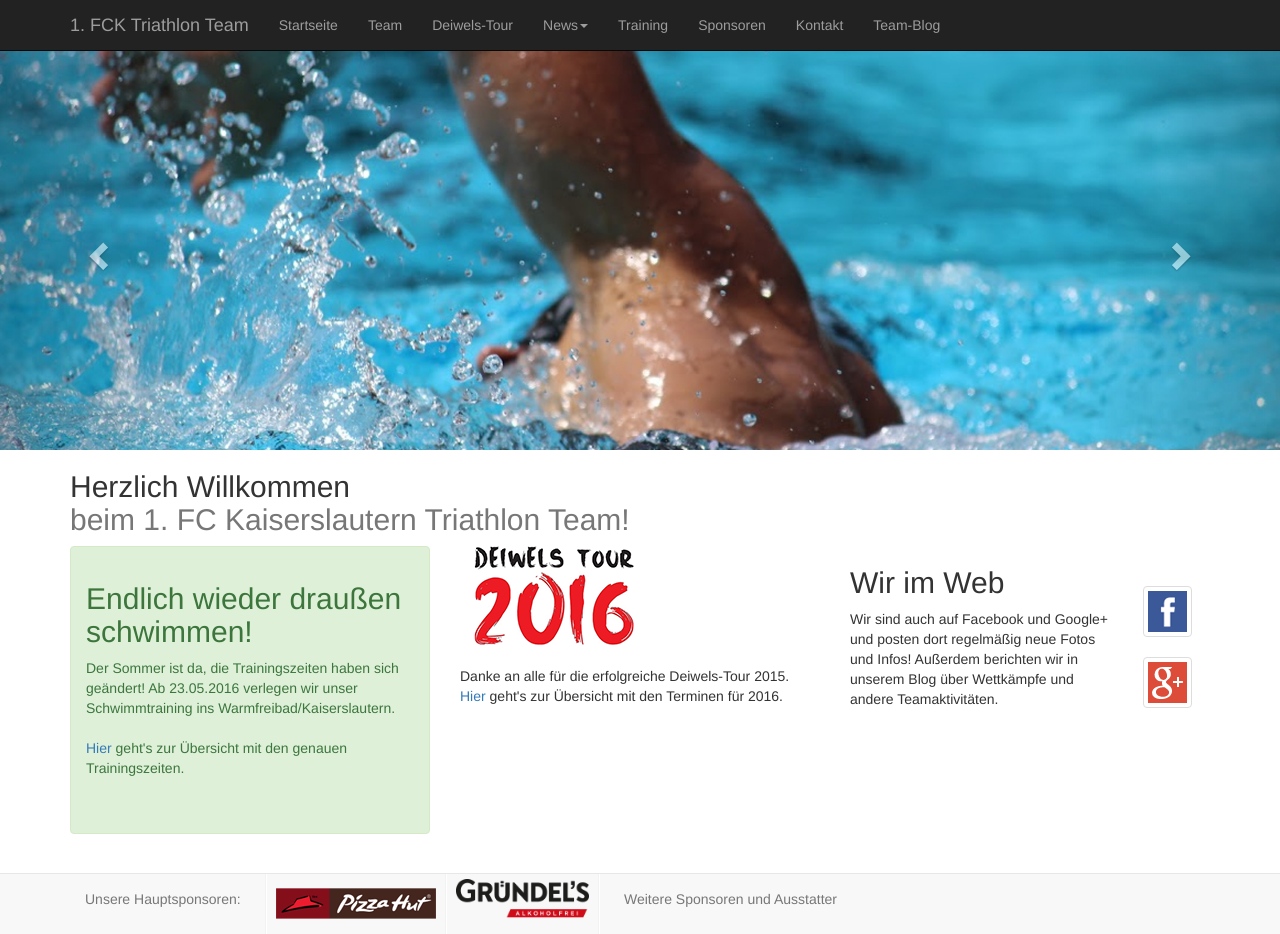
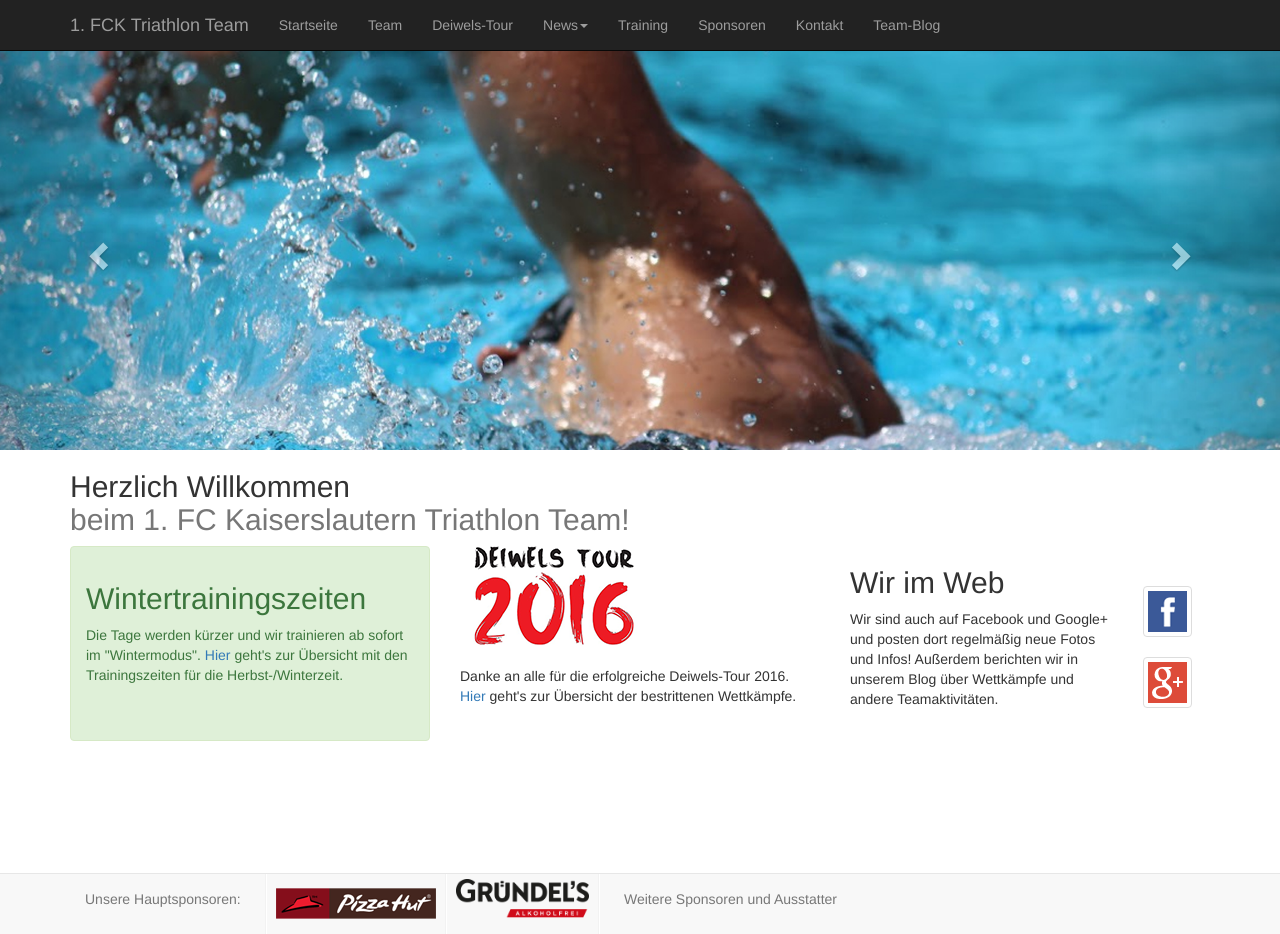
Before and after one commit to FCK-Triathlon-Team/fck-triathlon-team.github.io, a Jekyll site: the page built from index.html, in a window 1280 px wide and 934 px high. Built offline with Jekyll 4.4.1, drawn with Linux system fonts in a browser that asks for light colours; nearby versions of some CDN libraries; Markdown is read by kramdown in place of the engine named in the settings.

Commit message:
Startseite Wintertraining / Deiwels Tour

```diff
--- a/index.html
+++ b/index.html
@@ -41,9 +41,8 @@ title: 1.FC Kaiserslautern Triathlon Team
 
 <div class="col-lg-4">
 			<div class="alert alert-success">
-                                <h2>Endlich wieder draußen schwimmen!<br></h2><p>
-				Der Sommer ist da, die Trainingszeiten haben sich geändert! Ab 23.05.2016 verlegen wir unser Schwimmtraining ins Warmfreibad/Kaiserslautern.
-<br><br><a href="http://fck-triathlon-team.github.io/training.html">Hier</a> geht's zur Übersicht mit den genauen Trainingszeiten.<br><br>
+                                <h2>Wintertrainingszeiten<br></h2><p>
+				Die Tage werden kürzer und wir trainieren ab sofort im "Wintermodus". <a href="http://fck-triathlon-team.github.io/training.html">Hier</a> geht's zur Übersicht mit den Trainingszeiten für die Herbst-/Winterzeit.<br><br>
 				<br>
 			</p>
 			</div>
@@ -52,7 +51,7 @@ title: 1.FC Kaiserslautern Triathlon Team
 		<div class="col-lg-4">
 
                                 <img src="images/Deiwelstour.png"><br><br>
-				Danke an alle für die erfolgreiche Deiwels-Tour 2015.<br> <a href="http://fck-triathlon-team.github.io/deiwelstour.html">Hier</a> geht's zur Übersicht mit den Terminen für 2016.
+				Danke an alle für die erfolgreiche Deiwels-Tour 2016.<br> <a href="http://fck-triathlon-team.github.io/deiwelstour.html">Hier</a> geht's zur Übersicht der bestrittenen Wettkämpfe.
 
 
 		</div><!-- /.col-lg-4 -->
```
